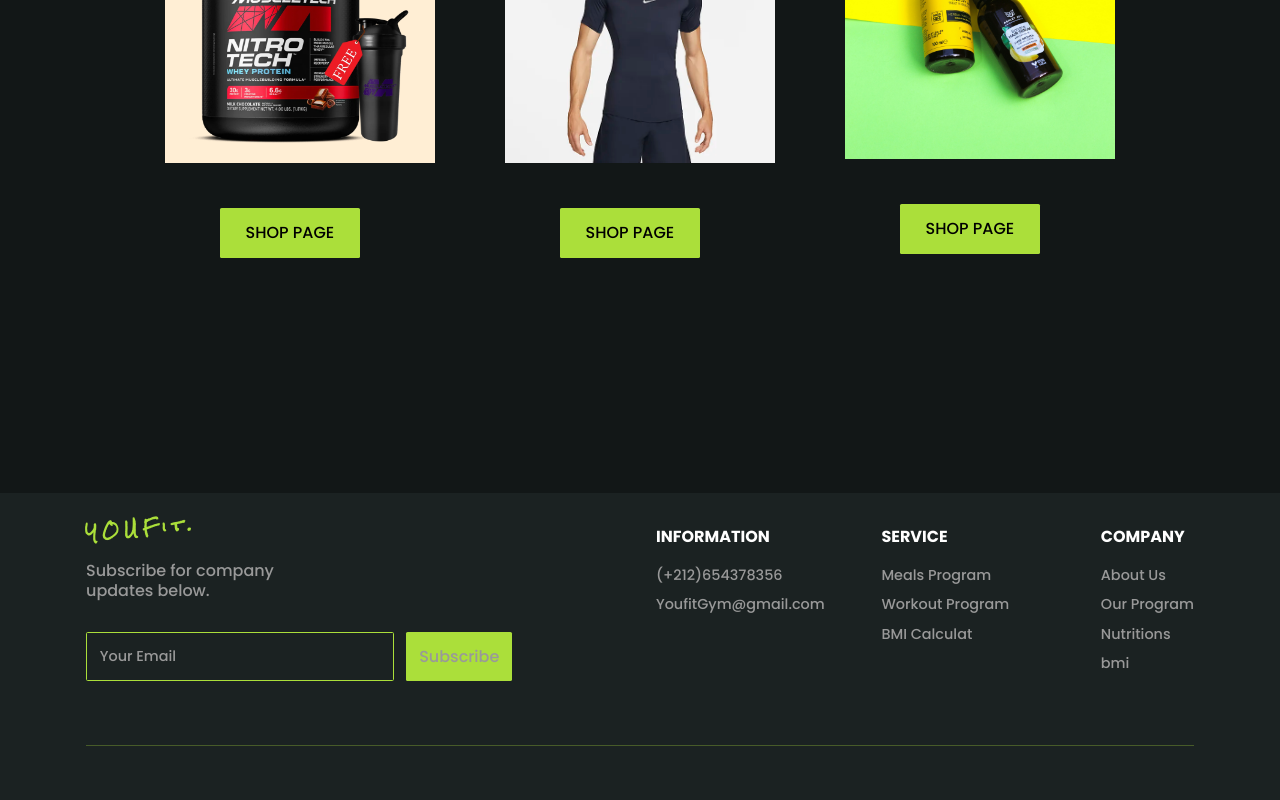
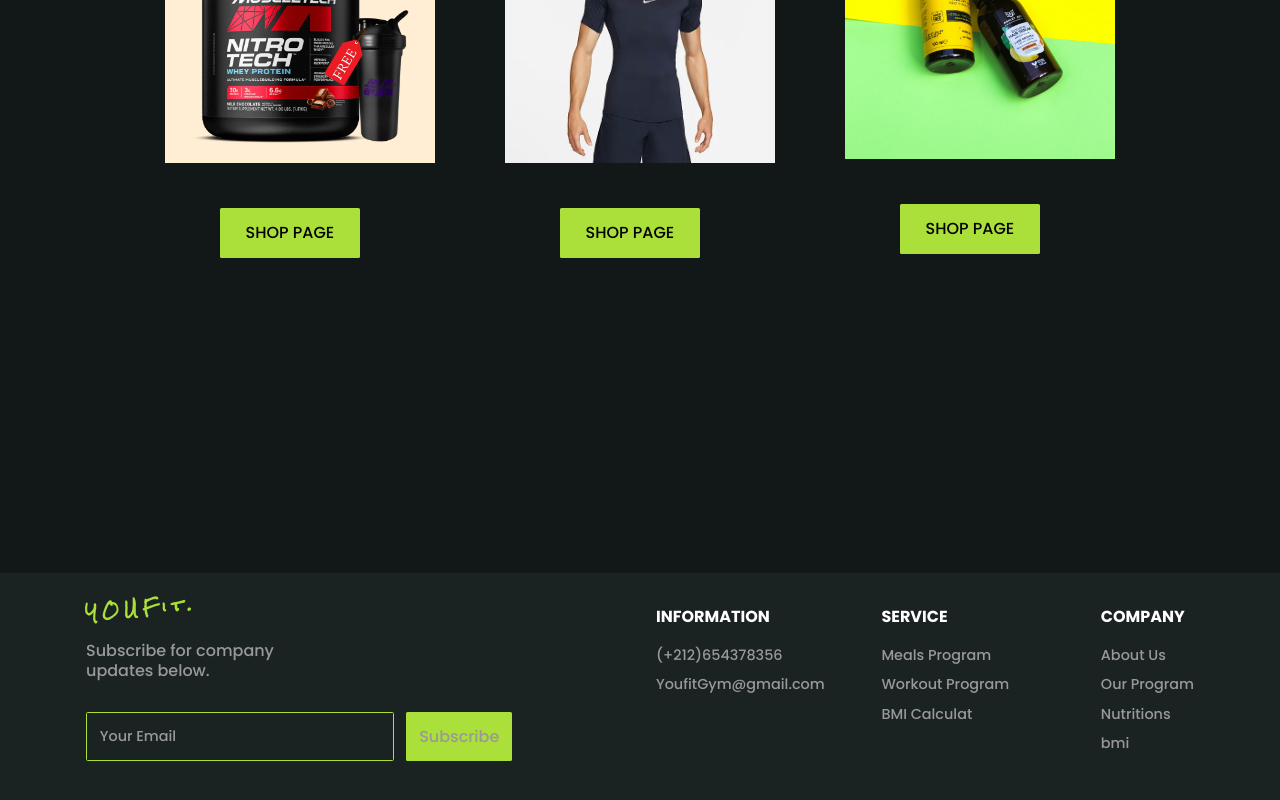
Before and after one commit to 8ird8/YouFit_V2, a React (Vite) app in the folder client/: page / in a window 1280 px wide. Shown: the part 5589-6389 px from the top of the page. Built offline with nearby package versions, Linux system fonts and the light colour scheme; no server answers.

Commit message:
Update footer.tsx

```diff
--- a/client/src/footer.tsx
+++ b/client/src/footer.tsx
@@ -2,7 +2,7 @@
 
 const Footer = () => {
   return (
-    <div>
+    <div className= "mt-20">
       <footer className="footer section" id="footer">
         <div className="container">
           <div className="footer__container">
```
